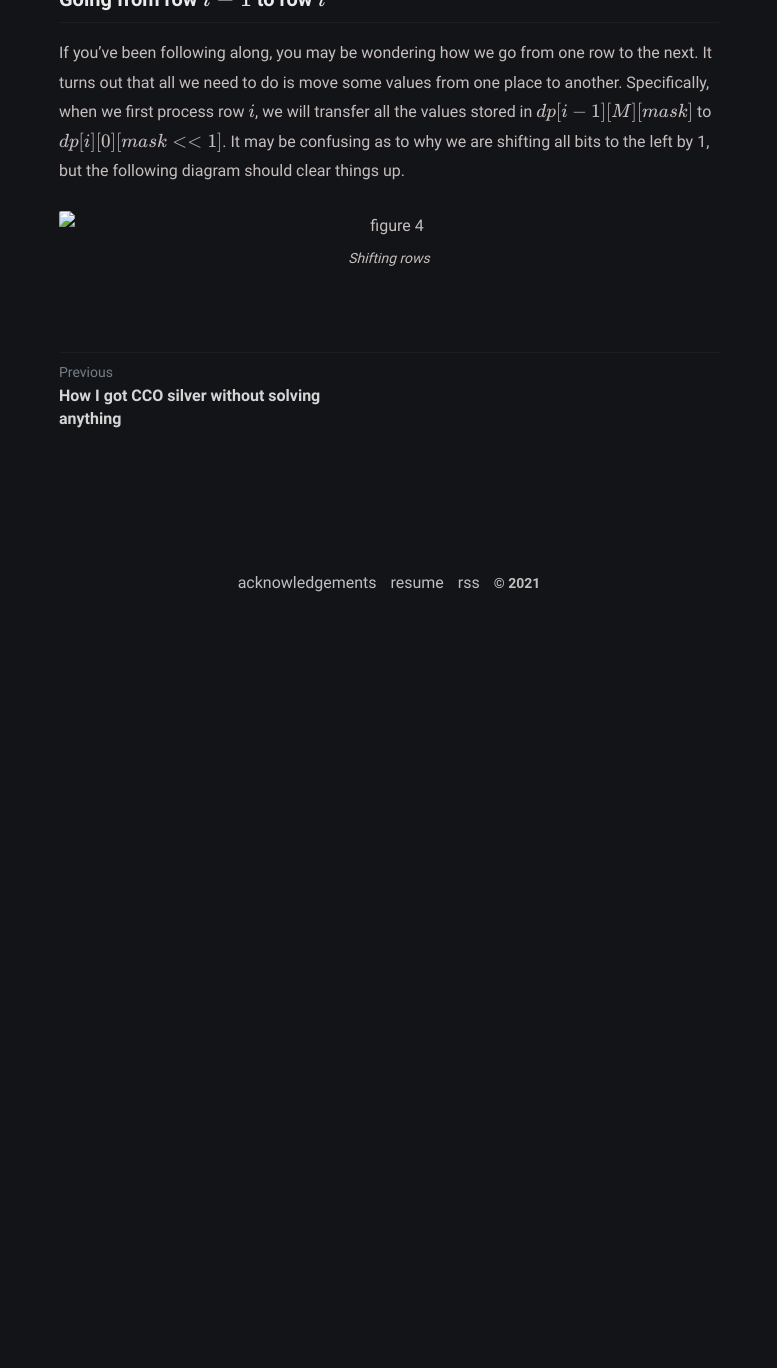
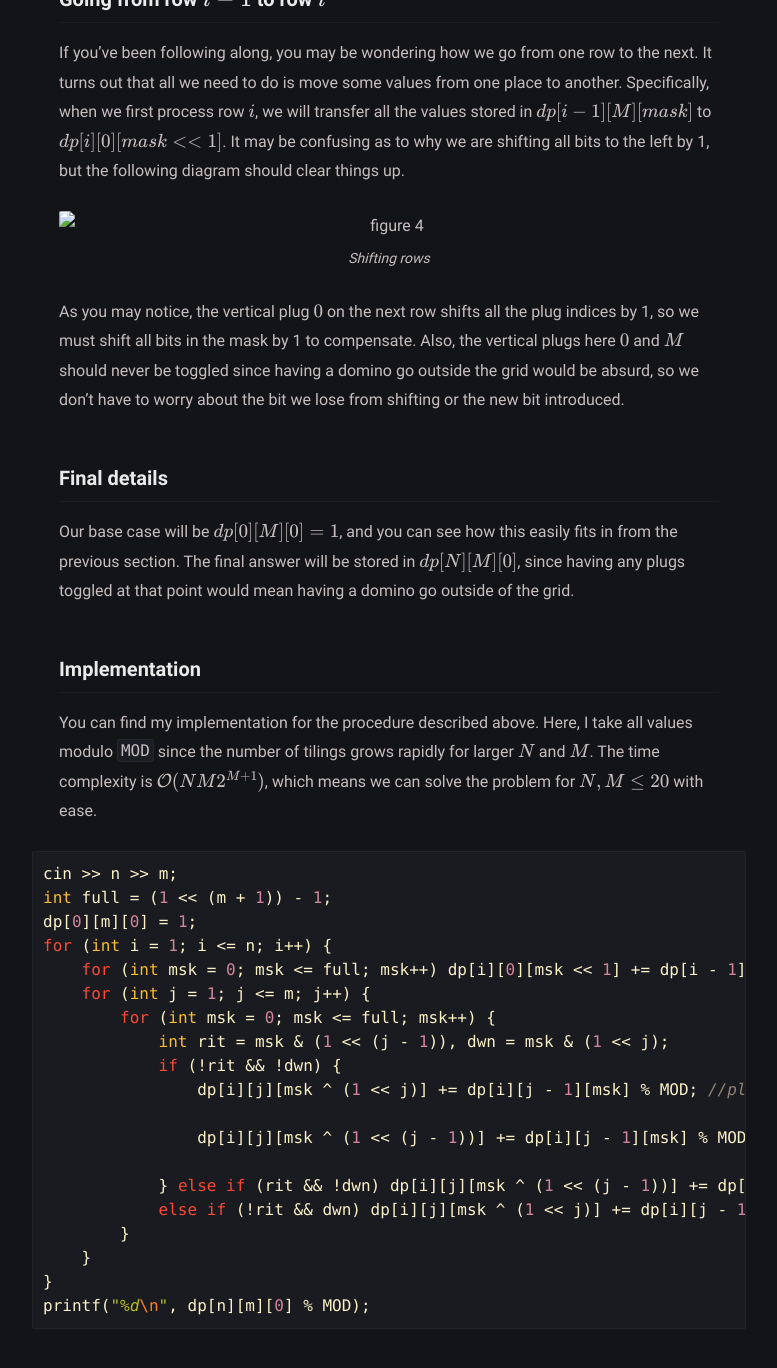
Before and after one commit to 4fecta/4fecta.ca, a Jekyll site: the page built from _posts/a-soft-introduction-to-plug-dp/2021-05-17-a-soft-introduction-to-plug-dp.md, in a window 1280 px wide and 1400 px high, scrolled down 2862 px. Shown: the top 1368 px of the window, without its empty margins (251-1028 px from the left). Built offline with Jekyll 4.4.1, drawn with Linux system fonts in a browser that asks for light colours; formulas are drawn with MathJax 3; before the commit the page ends 3492 px from its top, so only the background shows below that.

Commit message:
Update 2021-05-17-a-soft-introduction-to-plug-dp.md

```diff
--- a/_posts/a-soft-introduction-to-plug-dp/2021-05-17-a-soft-introduction-to-plug-dp.md
+++ b/_posts/a-soft-introduction-to-plug-dp/2021-05-17-a-soft-introduction-to-plug-dp.md
@@ -62,3 +62,33 @@ If you've been following along, you may be wondering how we go from one row to t
 <img src="fig4.jpg" alt="figure 4">
 <figcaption>Shifting rows</figcaption>
 </figure>
+
+As you may notice, the vertical plug $$0$$ on the next row shifts all the plug indices by 1, so we must shift all bits in the mask by 1 to compensate. Also, the vertical plugs here $$0$$ and $$M$$ should never be toggled since having a domino go outside the grid would be absurd, so we don't have to worry about the bit we lose from shifting or the new bit introduced.
+
+### Final details
+
+Our base case will be $$dp[0][M][0] = 1$$, and you can see how this easily fits in from the previous section. The final answer will be stored in $$dp[N][M][0]$$, since having any plugs toggled at that point would mean having a domino go outside of the grid.
+
+### Implementation
+
+You can find my implementation for the procedure described above. Here, I take all values modulo `MOD` since the number of tilings grows rapidly for larger $$N$$ and $$M$$. The time complexity is $$\mathcal{O}(NM2^{M+1})$$, which means we can solve the problem for $$N, M \le 20$$ with ease.
+
+{% highlight cpp %}
+cin >> n >> m;
+int full = (1 << (m + 1)) - 1;
+dp[0][m][0] = 1;
+for (int i = 1; i <= n; i++) {
+    for (int msk = 0; msk <= full; msk++) dp[i][0][msk << 1] += dp[i - 1][m][msk];
+    for (int j = 1; j <= m; j++) {
+        for (int msk = 0; msk <= full; msk++) {
+            int rit = msk & (1 << (j - 1)), dwn = msk & (1 << j);
+            if (!rit && !dwn) {
+                dp[i][j][msk ^ (1 << j)] += dp[i][j - 1][msk] % MOD; //place right domino
+                dp[i][j][msk ^ (1 << (j - 1))] += dp[i][j - 1][msk] % MOD; //place down domino
+            } else if (rit && !dwn) dp[i][j][msk ^ (1 << (j - 1))] += dp[i][j - 1][msk] % MOD;
+            else if (!rit && dwn) dp[i][j][msk ^ (1 << j)] += dp[i][j - 1][msk] % MOD;
+        }
+    }
+}
+printf("%d\n", dp[n][m][0] % MOD);
+{% endhighlight %}
```
